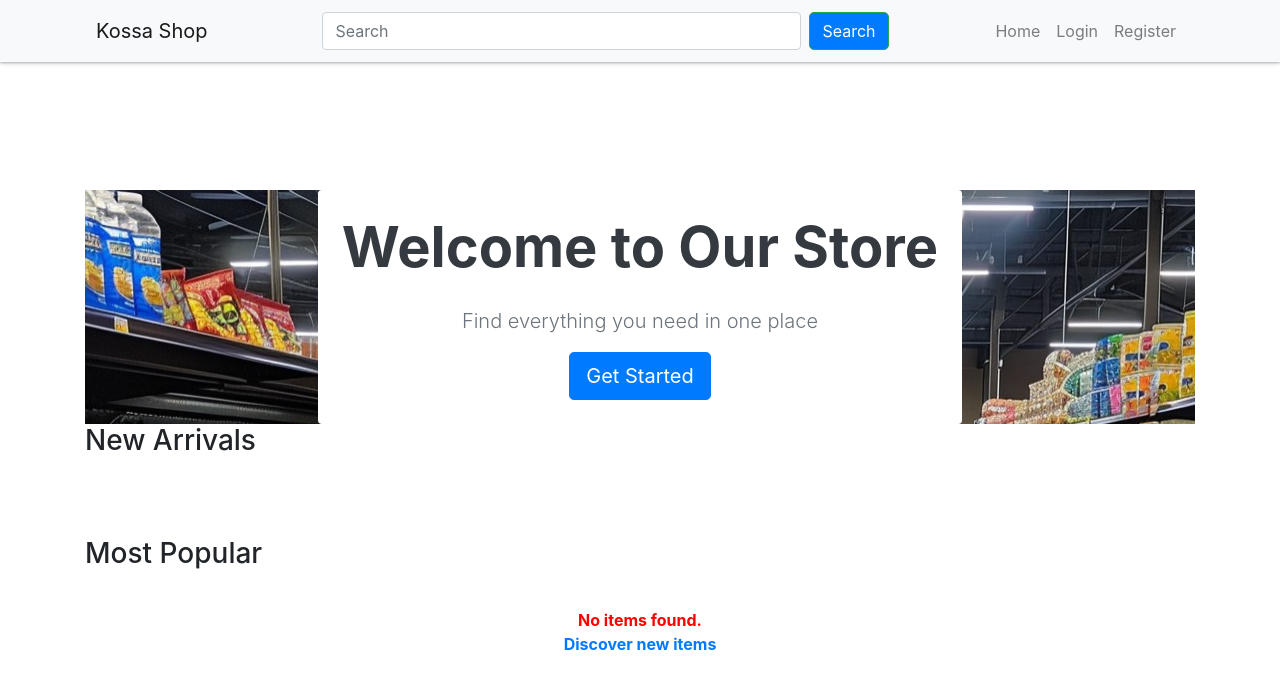
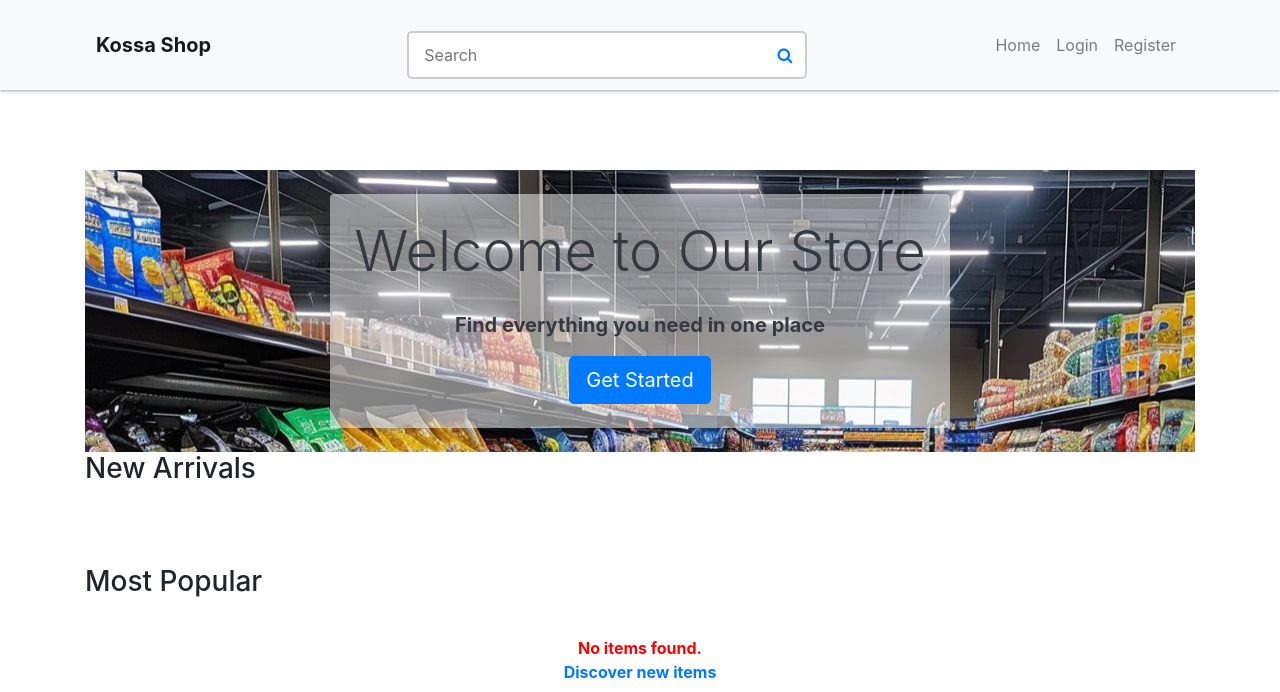
Before and after one commit to NjauSamuel/flask-shop, a Flask app: page / in a window 1280 px wide. Shown: the top 692 px of the page. Run offline with Flask 2, Linux system fonts and the light colour scheme; data that the repository does not hold is empty; some libraries are stand-ins or nearby versions.

Commit message:
The UI of this apps version is improved.

```diff
--- a/app/static/styles.css
+++ b/app/static/styles.css
@@ -140,3 +140,61 @@ form .btn {
 		padding: .3rem 1rem;
 	}
 }
+
+/*  The New Search */
+.custom-search-form {
+    display: flex;
+    justify-content: center;
+    margin-top: 20px;
+  }
+
+  .input-with-icon {
+    position: relative;
+    width: 100%;
+    max-width: 400px;
+  }
+
+  .custom-input {
+    padding: 10px 15px 10px 15px;
+    border: 2px solid #ccc;
+    border-radius: 5px;
+    font-size: 16px;
+    width: 100%;
+    transition: border-color 0.3s ease-in-out;
+  }
+
+  .custom-input:focus {
+    border-color: #007bff;
+    outline: none;
+  }
+
+  .icon-button {
+    position: absolute;
+    right: 15px;
+    top: 50%;
+    transform: translateY(-50%);
+    background: none;
+    border: none;
+    cursor: pointer;
+    padding: 0;
+  }
+
+  .search-icon {
+    font-size: 20px;
+    color: #007bff;
+    transition: color 0.3s ease-in-out;
+  }
+
+  .icon-button:hover .search-icon {
+    color: #0056b3; /* Darker blue on hover */
+  }
+
+  /* THE HERO SECTION BACKGROUND OPACITY */
+  .custom-bg {
+    background-color: rgba(255, 255, 255, 0.5); /* White background with 50% opacity */
+    transition: background-color 0.3s ease; /* Smooth transition */
+  }
+
+  .custom-bg:hover {
+    background-color: rgba(255, 255, 255, 0.9); /* White background with 90% opacity on hover */
+  }
--- a/app/templates/base.html
+++ b/app/templates/base.html
@@ -15,15 +15,19 @@
   <body>
 
     <nav class="navbar navbar-expand-lg navbar-light bg-light">
-      <a class="navbar-brand" href="{{ url_for('home') }}">Kossa Shop</a>
+      <a class="navbar-brand font-weight-bold" href="{{ url_for('home') }}">Kossa Shop</a>
       <button class="navbar-toggler" type="button" data-toggle="collapse" data-target="#navbarSupportedContent" aria-controls="navbarSupportedContent" aria-expanded="false" aria-label="Toggle navigation">
         <span class="navbar-toggler-icon"></span>
       </button>
 
       <div class="collapse navbar-collapse" id="navbarSupportedContent">
-        <form class="form-inline my-2 my-lg-0 ml-auto" action="{{ url_for('search') }}">
-          <input class="form-control mr-sm-2" type="search" name="query" placeholder="Search" size="40" required>
-          <input class="btn btn-outline-success my-2 my-sm-0" type="submit" value="Search">
+        <form class="custom-search-form ml-auto" action="{{ url_for('search') }}" method="GET">
+          <div class="input-with-icon">
+            <input class="custom-input" type="search" name="query" placeholder="Search" size="40" required>
+            <button type="submit" class="icon-button">
+              <i class="fa fa-search search-icon"></i>
+            </button>
+          </div>
         </form>
         <ul class="navbar-nav ml-auto">
           {% if not current_user.is_authenticated %}
--- a/app/templates/home.html
+++ b/app/templates/home.html
@@ -21,10 +21,10 @@
 	{% else %}
 
 	<!-- Hero Section -->
-	<div class="min-vh-70 d-flex align-items-center justify-content-center bg-store bg-cover bg-center overflow-hidden mt-5">
-		<div class="text-center bg-white bg-opacity-80 p-4 rounded shadow-lg">
-			<h1 class="display-4 font-weight-bold mb-4 text-dark">Welcome to Our Store</h1>
-			<p class="lead text-muted mb-6">Find everything you need in one place</p>
+	<div class="min-vh-70 d-flex align-items-center justify-content-center bg-store bg-cover bg-center overflow-hidden">
+		<div class="text-center custom-bg p-4 rounded shadow-lg my-4">
+			<h1 class="display-4 font-weight-bolder mb-4 text-dark">Welcome to Our Store</h1>
+			<p class="lead font-weight-bold text-dark mb-6">Find everything you need in one place</p>
 			<a href="#products" class="btn btn-primary btn-lg">Get Started</a>
 		</div>
 	</div>
```
Also changed, not shown: app/test.db.
